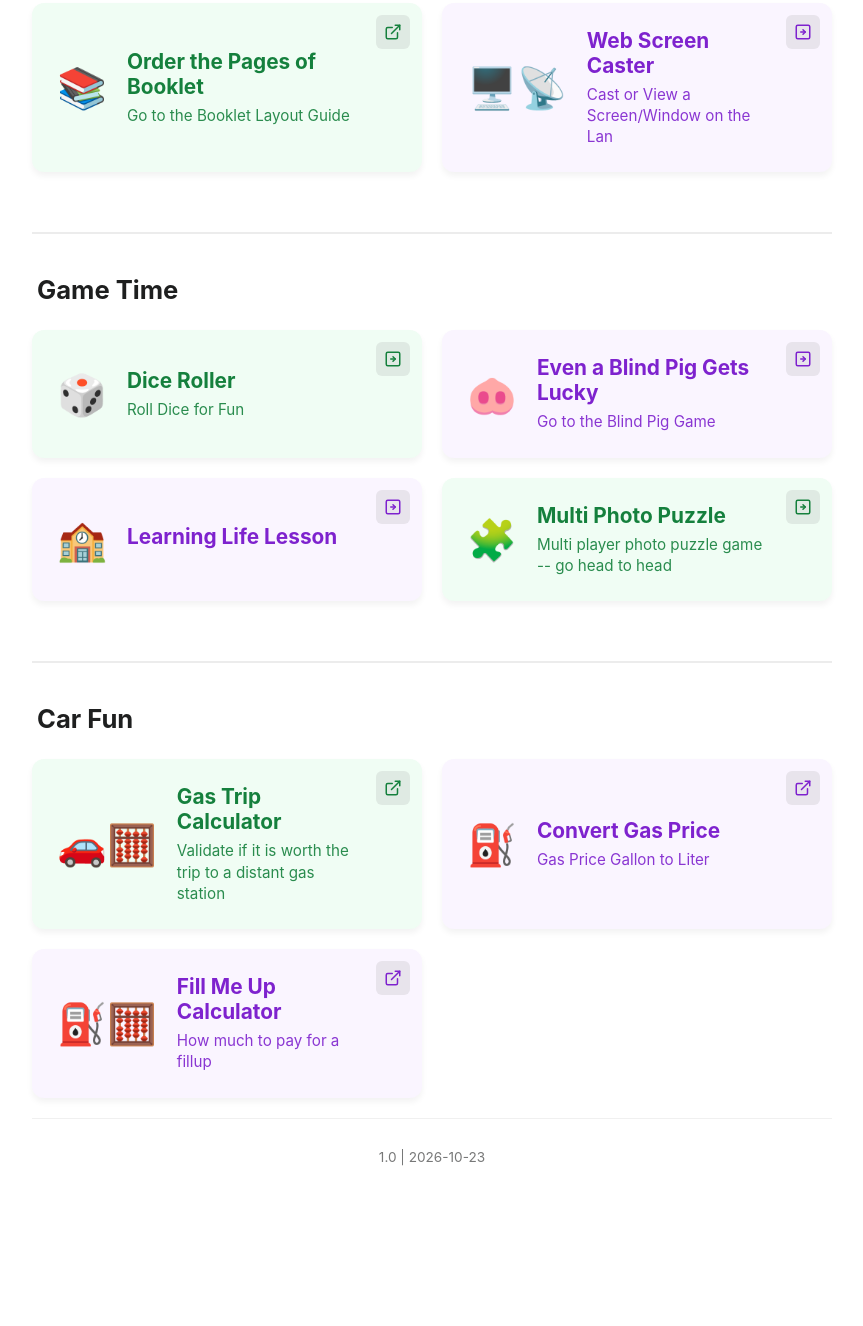
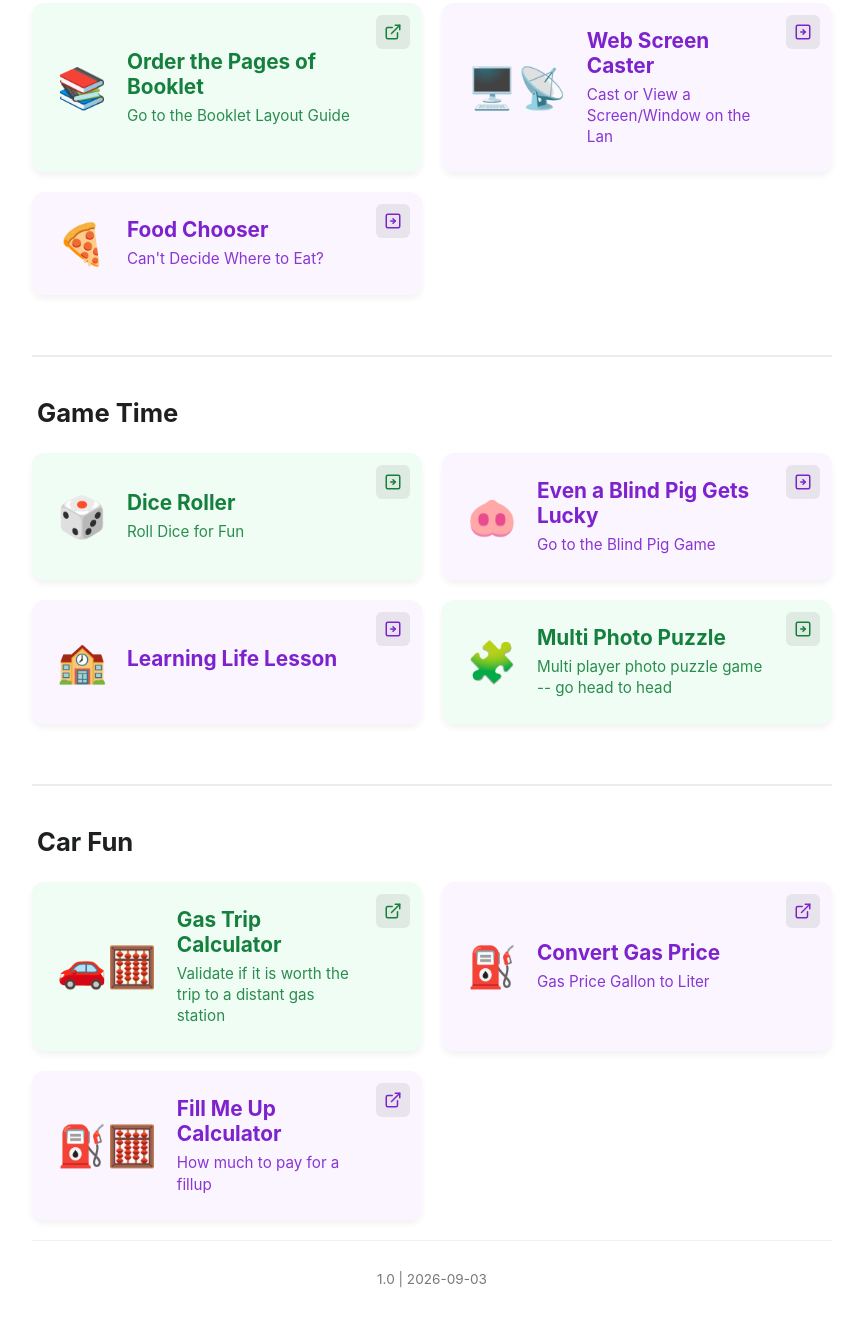
Before and after one commit to crosbymarks/LifeTools, a plain HTML site: page index.html in a window 1280 px wide. Shown: the part 570-1896 px from the top of the page, without its empty margins (208-1071 px from the left). Before the commit the page ends 1775 px from the top, so only its background shows below. Drawn offline with Linux system fonts and the light colour scheme.

Commit message:
Update index.html

```diff
--- a/index.html
+++ b/index.html
@@ -183,6 +183,13 @@
           "description": "Cast or View a Screen/Window on the Lan",
           "link": "https://crosbymarks.github.io/LifeTools/web_screen_caster.html",
           "newTab": true
+        },
+        {
+          "emoji": "🍕",
+          "title": "Food Chooser",
+          "description": "Can't Decide Where to Eat?",
+          "link": "https://crosbymarks.github.io/LifeTools/foodchooser.html",
+          "newTab": true
         }
       ]
     },
@@ -346,6 +353,17 @@
                             <div class="cell-desc">Cast or View a Screen/Window on the Lan</div>
                         </div>
                     </a>
+
+                    <a href="https://crosbymarks.github.io/LifeTools/foodchooser.html" class="cell" target="_blank" rel="noopener noreferrer">
+                        <div class="alt-action" title="Open in same tab instead" onclick="event.preventDefault(); window.open('https://crosbymarks.github.io/LifeTools/foodchooser.html', '_self');">
+                            <svg width="18" height="18" viewBox="0 0 24 24" fill="none" stroke="currentColor" stroke-width="2" stroke-linecap="round" stroke-linejoin="round"><rect x="3" y="3" width="18" height="18" rx="2" ry="2"/><line x1="9" y1="12" x2="15" y2="12"/><polyline points="12 9 15 12 12 15"/></svg>
+                        </div>
+                        <div class="emoji">🍕</div>
+                        <div class="cell-content">
+                            <div class="cell-title">Food Chooser</div>
+                            <div class="cell-desc">Can't Decide Where to Eat?</div>
+                        </div>
+                    </a>
                 </div>
                     </div>
 
@@ -449,7 +467,7 @@
                     </div>
 
 
-            <div class="page-footer">1.0 | 2026-10-23</div>
+            <div class="page-footer">1.0 | 2026-09-03</div>
         </div>
     </div>
 </body>
```
